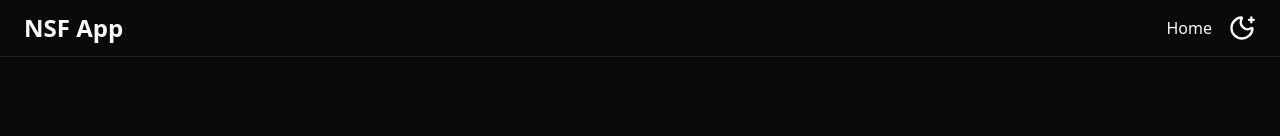
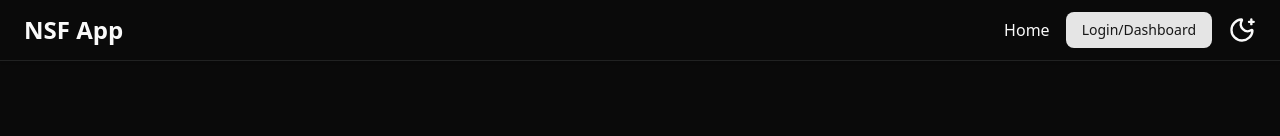
Before and after one commit to prosenjitroy-dev/wallpaper-app, a Next.js app: page /auth/register in a window 1280 px wide. Shown: the top 136 px of the page. Built offline with nearby package versions, Linux system fonts and the light colour scheme.

Commit message:
Add login/dashboard and logout buttons to headers
Introduced LoginDashBoardButton and LogoutButton components. Added LoginDashBoardButton to the public header and LogoutButton to the private header. Also added a simulated delay to the register form submission handler.

```diff
--- /dev/null
+++ b/src/components/Buttons/LoginDashBoardButton.tsx
@@ -0,0 +1,7 @@
+import { Button } from "../shadcnui/button";
+
+const LoginDashBoardButton = () => {
+  return <Button>Login/Dashboard</Button>;
+};
+
+export default LoginDashBoardButton;
--- /dev/null
+++ b/src/components/Buttons/LogoutButton.tsx
@@ -0,0 +1,13 @@
+import { Button } from "../shadcnui/button";
+
+const LogoutButton = () => {
+  return (
+    <Button
+      type="button"
+      variant={"destructive"}>
+      Logout
+    </Button>
+  );
+};
+
+export default LogoutButton;
--- a/src/components/Forms/RegisterForm.tsx
+++ b/src/components/Forms/RegisterForm.tsx
@@ -25,6 +25,7 @@ const RegisterForm = () => {
   });
 
   const RegisterFormHandeler = async (registerData: registerSchemaType) => {
+    await new Promise<void>((r) => setTimeout(r, 1000));
     console.log(registerData);
   };
   return (
--- a/src/components/Header/PrivateHeader/Header.tsx
+++ b/src/components/Header/PrivateHeader/Header.tsx
@@ -1,3 +1,4 @@
+import LogoutButton from "@/components/Buttons/LogoutButton";
 import ThemeToggleButton from "@/components/Buttons/ThemeToggleButton";
 import Link from "next/link";
 
@@ -17,6 +18,7 @@ const Header = () => {
 
         <nav className="flex items-center gap-4">
           <Link href={"/"}>Home</Link>
+          <LogoutButton />
 
           <ThemeToggleButton />
         </nav>
--- a/src/components/Header/PublicHeader/Header.tsx
+++ b/src/components/Header/PublicHeader/Header.tsx
@@ -1,3 +1,4 @@
+import LoginDashBoardButton from "@/components/Buttons/LoginDashBoardButton";
 import ThemeToggleButton from "@/components/Buttons/ThemeToggleButton";
 import Link from "next/link";
 
@@ -18,6 +19,8 @@ const Header = () => {
         <nav className="flex items-center gap-4">
           <Link href={"/"}>Home</Link>
 
+          <LoginDashBoardButton />
+
           <ThemeToggleButton />
         </nav>
       </div>
```
